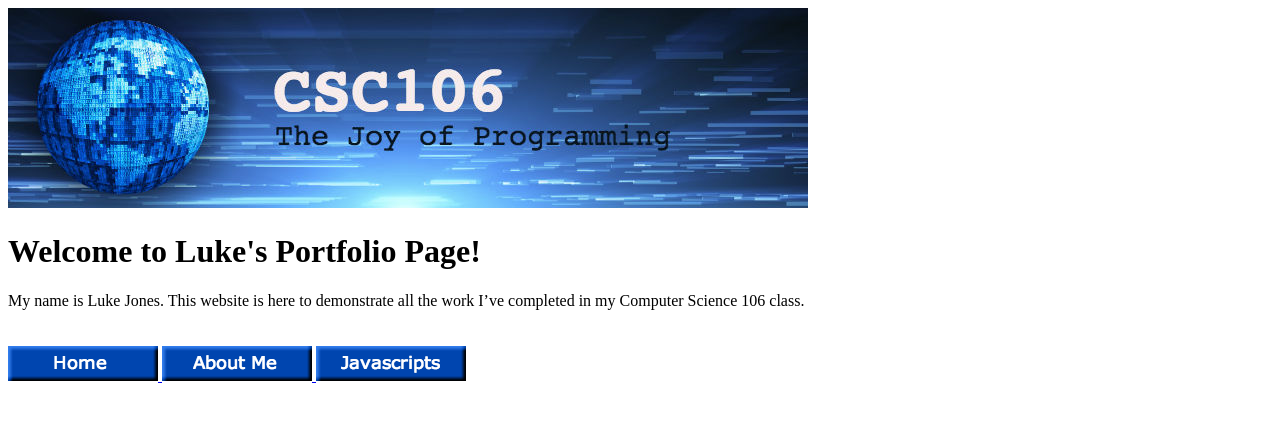
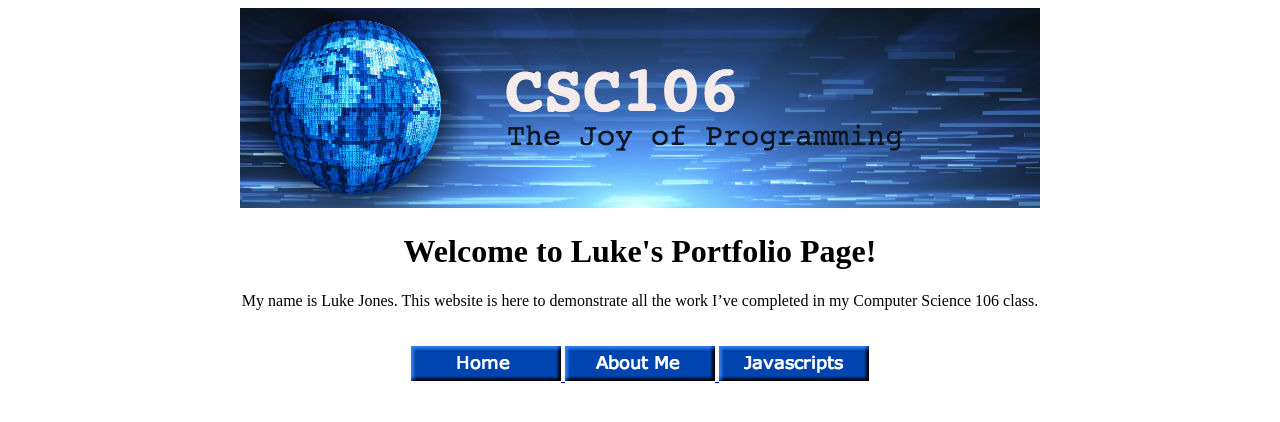
Before and after one commit to lukej0nes17/lukej0nes17, a plain HTML site: page index.html in a window 1280 px wide. Drawn offline with Linux system fonts and the light colour scheme.

Commit message:
Update index.html

```diff
--- a/index.html
+++ b/index.html
@@ -6,7 +6,7 @@
     </head>
 
     <body>
-	<img src="csc106_banner.jpeg">
+	<center><img src="csc106_banner.jpeg">
 
 	<h1>Welcome to <strong> Luke's </strong> Portfolio Page!</h1>
 My name is Luke Jones. This website is here to demonstrate all the work I’ve completed in my Computer Science 106 class.<br>
@@ -14,7 +14,7 @@ My name is Luke Jones. This website is here to demonstrate all the work I’ve c
 	<br><br>
 	<a href="index.html"> <img src="homeimage.png">
 	<a href="aboutme.html"> <img src="aboutmeimage.png">
-	<a href="js.html"> <img src="hyperlink.png">
+		<a href="js.html"> <img src="hyperlink.png"> </center>
 
     </body>
 </html>
```
